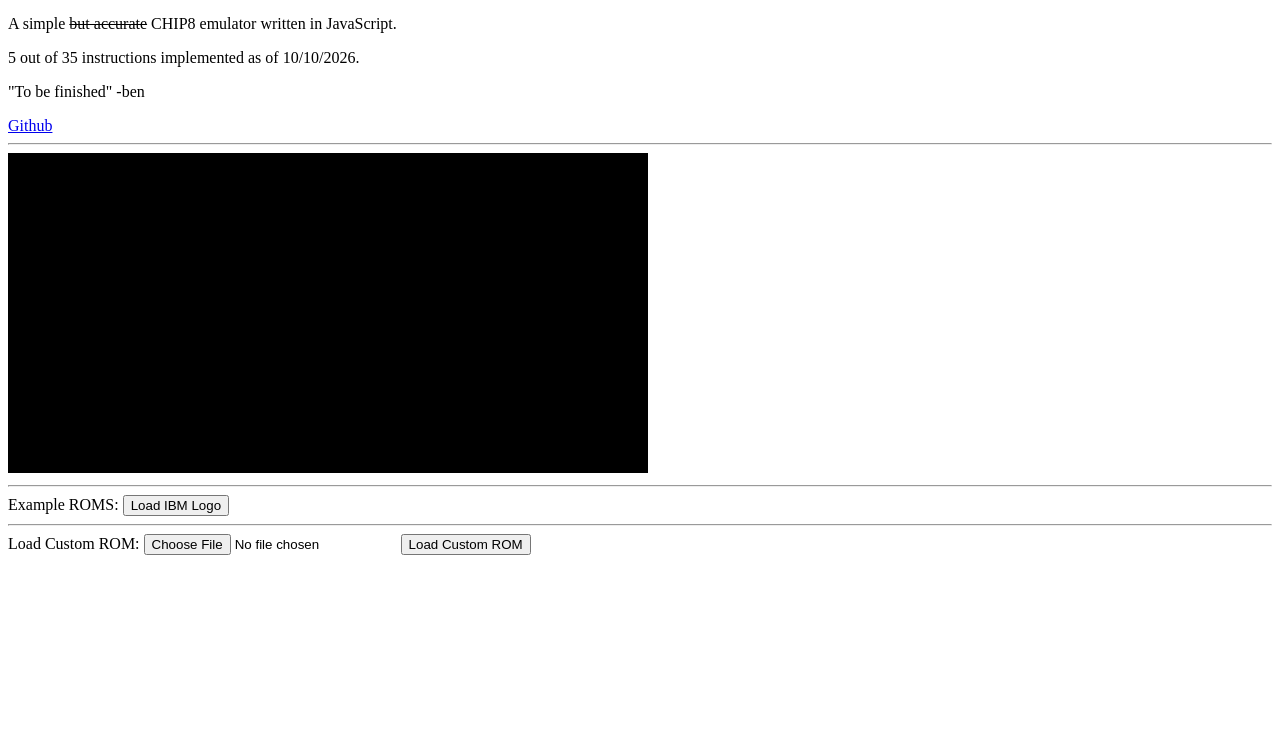
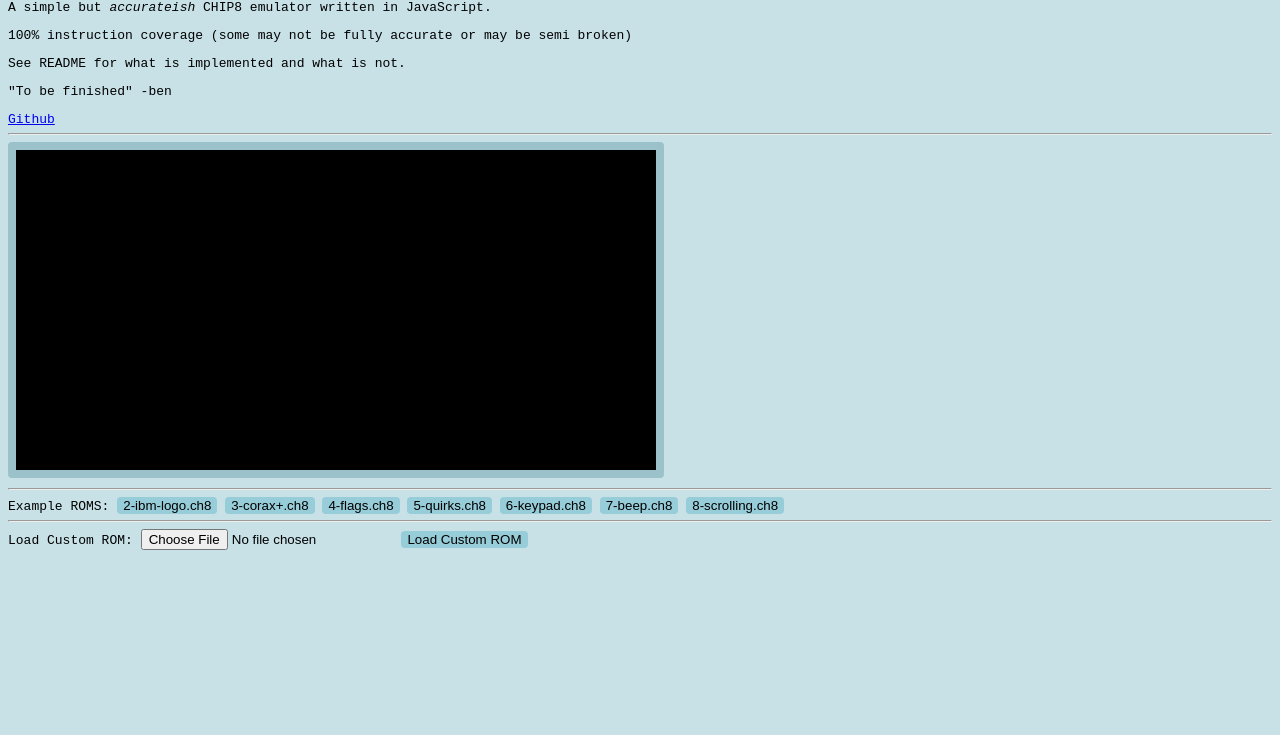
Before and after one commit to benjitran2009/Chippy8, a plain HTML site: page src/index.html in a window 1280 px wide. Shown: the part 65-800 px from the top of the page. Drawn offline with Linux system fonts and the light colour scheme; no server answers.

Commit message:
added more examples did a ton of things to design wise

```diff
--- /dev/null
+++ b/src/index.css
@@ -0,0 +1,18 @@
+body {
+    background-color: rgb(199, 225, 231);
+    color: black;
+    font-family: monospace;
+}
+canvas {
+    border-radius: 4px;
+    border: solid rgb(155, 193, 203) 8px;
+}
+button {
+    background-color: #97ccd9;
+    border: none;
+    border-radius: 4px;
+}
+
+button:hover {
+    background-color: #7fc0d1;
+}
--- a/src/index.html
+++ b/src/index.html
@@ -1,28 +1,47 @@
-<!DOCTYPE html>
+<!doctype html>
 <html lang="en">
-<head>
-    <meta charset="UTF-8">
-    <meta name="viewport" content="width=device-width, initial-scale=1.0">
+  <head>
+    <meta charset="UTF-8" />
+    <meta name="viewport" content="width=device-width, initial-scale=1.0" />
     <title>Chippy8</title>
     <script src="./index.js" async defer></script>
-    <link rel="stylesheet" href="./index.css">
-</head>
-<body>
+    <link rel="stylesheet" href="./index.css" />
+  </head>
+  <body>
     <h1>Chippy8</h1>
-    <p>A simple <s>but accurate</s> CHIP8 emulator written in JavaScript.</p>
-    <p>5 out of 35 instructions implemented as of 10/10/2026.</p>
+    <p>A simple but <i>accurateish</i> CHIP8 emulator written in JavaScript.</p>
+    <p>
+      100% instruction coverage (some may not be fully accurate or may be semi
+      broken)
+    </p>
+    <p>See README for what is implemented and what is not.</p>
     <p>"To be finished" -ben</p>
     <a href="https://github.com/benjitran2009/Chippy8">Github</a>
-    <hr>
+    <hr />
 
-    <canvas id="screen">
-
-    </canvas>
-    <hr>
-    Example ROMS: <button type="button" loadrom="../examples/2-ibm-logo.ch8">Load IBM Logo</button>
-    <hr>
+    <canvas id="screen"> </canvas>
+    <hr />
+    Example ROMS:
+    <button type="button" loadrom="../examples/2-ibm-logo.ch8">
+      2-ibm-logo.ch8
+    </button>
+    <button type="button" loadrom="../examples/3-corax+.ch8">
+      3-corax+.ch8
+    </button>
+    <button type="button" loadrom="../examples/4-flags.ch8">4-flags.ch8</button>
+    <button type="button" loadrom="../examples/5-quirks.ch8">
+      5-quirks.ch8
+    </button>
+    <button type="button" loadrom="../examples/6-keypad.ch8">
+      6-keypad.ch8
+    </button>
+    <button type="button" loadrom="../examples/7-beep.ch8">7-beep.ch8</button>
+    <button type="button" loadrom="../examples/8-scrolling.ch8">
+      8-scrolling.ch8
+    </button>
+    <hr />
     Load Custom ROM:
-    <input type="file" name="rom" id="rom" accept=".ch8">
+    <input type="file" name="rom" id="rom" accept=".ch8" />
     <button type="button" id="loadrom">Load Custom ROM</button>
-</body>
+  </body>
 </html>
--- a/src/index.js
+++ b/src/index.js
@@ -239,6 +239,7 @@ class Chip {
             register[this.hexStringToNumber(nibble2)] = result;
             break;
           case "5":
+            //(register[this.hexStringToNumber(nibble2) >= register[this.hexStringToNumber(nibble3)]]) ? register[0xf] = true : register[0xf] = false;
             register[this.hexStringToNumber(nibble2)] =
               register[this.hexStringToNumber(nibble2)] -
               register[this.hexStringToNumber(nibble3)];
```
Also changed, not shown: util/turnExamplesIntoButtons.js (added, +7 -0 lines), images/coraxTest.png (added), 8 other files.
